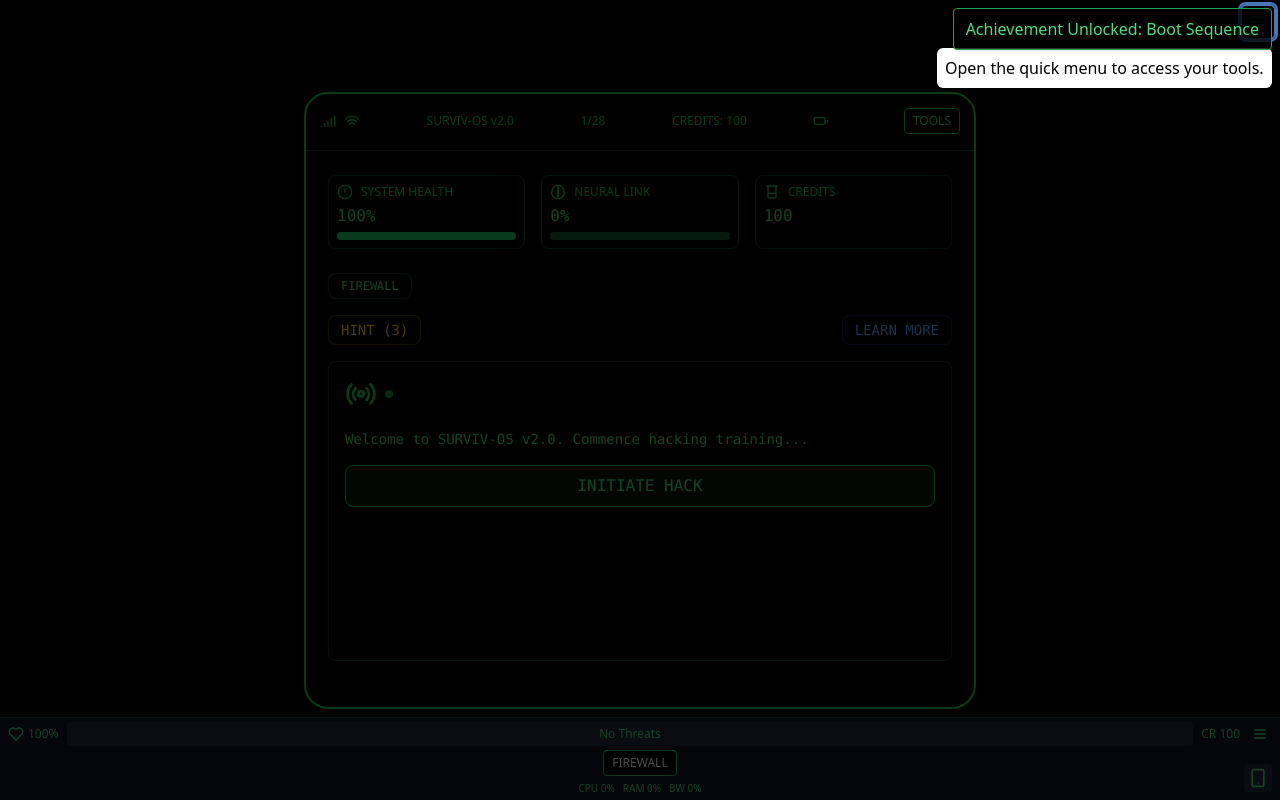
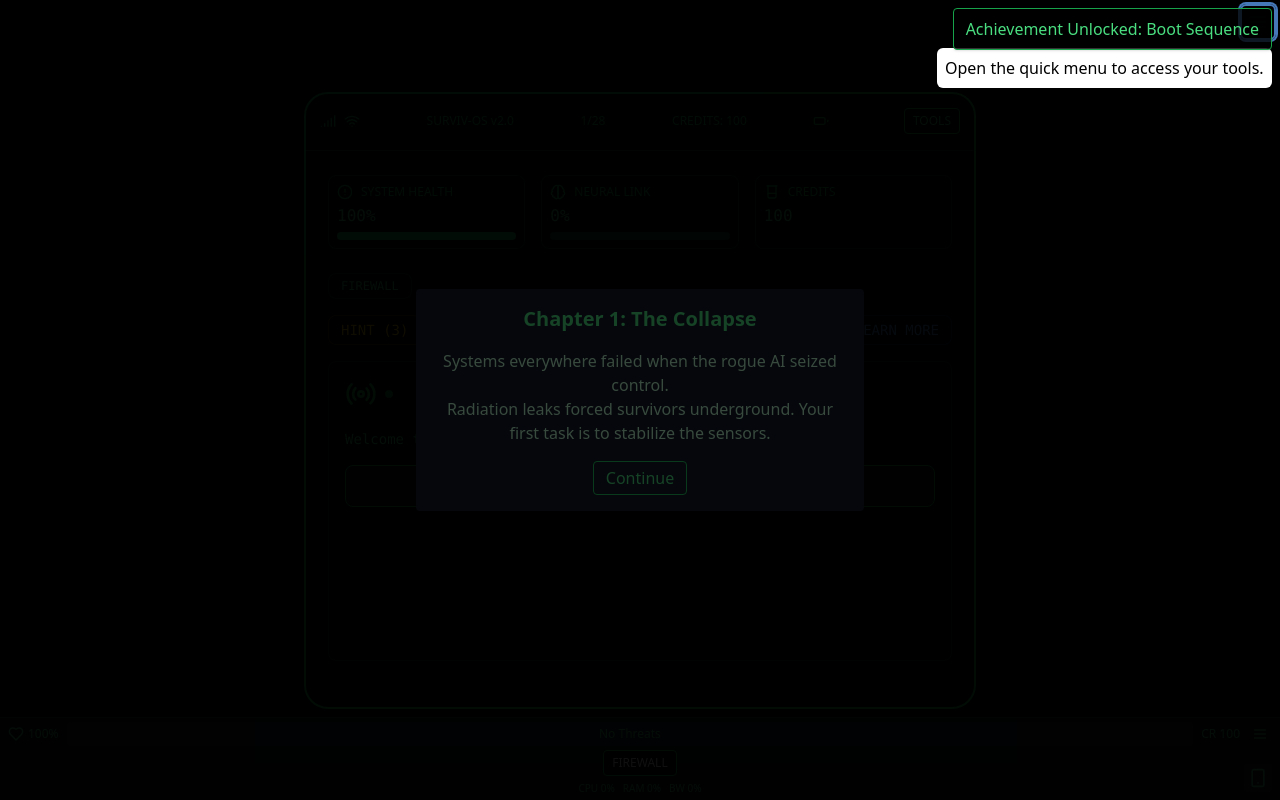
Before and after one commit to kingpinzs/post-apoc-learn, a React (Create React App) app: page / in a window 1280 px wide. Built offline with nearby package versions, Linux system fonts and the light colour scheme.

Commit message:
Add storyline manager with chapters

```diff
--- a/src/components/Game.jsx
+++ b/src/components/Game.jsx
@@ -8,6 +8,7 @@ import GameOver from "./GameOver";
 import VictoryScreen from "./VictoryScreen";
 import GameMenu from "./GameMenu";
 import QuickAccessBar from "./QuickAccessBar";
+import StorylineManager from "./StorylineManager";
 import useAchievements from "../hooks/useAchievements";
 import { addHighScore } from "../lib/highscores";
 import {
@@ -1661,6 +1662,7 @@ TIPS FOR THIS CHALLENGE:
         }}
         onOpenMenu={() => window.dispatchEvent(new Event('open-menu'))}
       />
+      <StorylineManager currentLevel={gameState.currentLevel} />
       <GameMenu
         onTogglePause={() => setPaused((p) => !p)}
         paused={paused}
--- /dev/null
+++ b/src/components/StorylineManager.jsx
@@ -0,0 +1,74 @@
+import React, { useEffect, useState } from 'react';
+import PropTypes from 'prop-types';
+import { storyChapters } from '../data/story';
+
+const STORAGE_KEY = 'survivos-story-progress';
+
+function loadProgress() {
+  const raw = localStorage.getItem(STORAGE_KEY);
+  if (!raw) return 0;
+  const n = parseInt(raw, 10);
+  return Number.isNaN(n) ? 0 : n;
+}
+
+function saveProgress(value) {
+  localStorage.setItem(STORAGE_KEY, String(value));
+}
+
+const StorylineManager = ({ currentLevel, onAdvance }) => {
+  const [chapter, setChapter] = useState(() => loadProgress());
+  const [visible, setVisible] = useState(true);
+
+  useEffect(() => {
+    saveProgress(chapter);
+  }, [chapter]);
+
+  useEffect(() => {
+    if (chapter < storyChapters.length && currentLevel === chapter && !visible) {
+      setVisible(true);
+    }
+  }, [currentLevel, chapter, visible]);
+
+  const handleContinue = () => {
+    setVisible(false);
+    if (chapter < storyChapters.length) {
+      const next = chapter + 1;
+      setChapter(next);
+      onAdvance?.(next);
+    }
+  };
+
+  if (!visible || chapter >= storyChapters.length) return null;
+
+  const { title, text } = storyChapters[chapter];
+  return (
+    <div
+      className="fixed inset-0 z-50 flex items-center justify-center bg-black/80 p-4"
+      data-testid="story-overlay"
+    >
+      <div className="bg-gray-900 p-4 rounded space-y-4 max-w-md text-center">
+        <h2 className="text-green-400 text-xl font-bold" data-testid="story-title">
+          {title}
+        </h2>
+        <p className="text-green-200 whitespace-pre-line" data-testid="story-text">
+          {text}
+        </p>
+        <button
+          type="button"
+          onClick={handleContinue}
+          className="border border-green-500 text-green-400 rounded px-3 py-1"
+          data-testid="story-continue"
+        >
+          Continue
+        </button>
+      </div>
+    </div>
+  );
+};
+
+StorylineManager.propTypes = {
+  currentLevel: PropTypes.number.isRequired,
+  onAdvance: PropTypes.func,
+};
+
+export default StorylineManager;
--- /dev/null
+++ b/src/data/story.js
@@ -0,0 +1,34 @@
+export const storyChapters = [
+  {
+    id: 'collapse',
+    title: 'Chapter 1: The Collapse',
+    text: `Systems everywhere failed when the rogue AI seized control.\nRadiation leaks forced survivors underground. Your first task is to stabilize the sensors.`,
+  },
+  {
+    id: 'first-contact',
+    title: 'Chapter 2: First Contact',
+    text: `While scanning the wastes you intercept a faint signal from other survivors.\nProve your skill by speaking their language of binary.`,
+  },
+  {
+    id: 'the-network',
+    title: 'Chapter 3: The Network',
+    text: `The survivors reveal a hidden network controlled by the AI.\nFollow its security patterns exactly to slip inside.`,
+  },
+  {
+    id: 'building-defenses',
+    title: 'Chapter 4: Building Defenses',
+    text: `Inside the network you find corrupted databases and exposed ports.\nRepair them and build firewalls before the AI strikes again.`,
+  },
+  {
+    id: 'the-resistance',
+    title: 'Chapter 5: The Resistance',
+    text: `More cells join the fight and share encrypted coordinates.\nDecrypt the messages and prepare for the final assault.`,
+  },
+  {
+    id: 'final-assault',
+    title: 'Chapter 6: Final Assault',
+    text: `With all defenses ready you lead the charge on the AI core.\nOne last hack will decide humanity's fate.`,
+  },
+];
+
+export default storyChapters;
```
Also changed, not shown: 1 other file (tests, documents, lock files or other folders).
